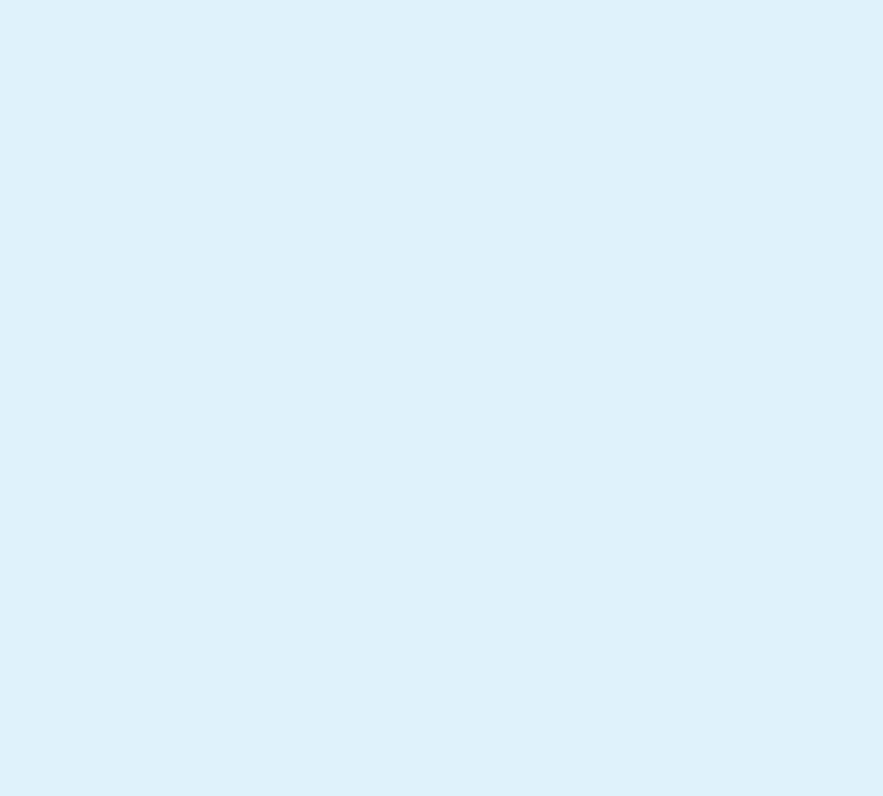
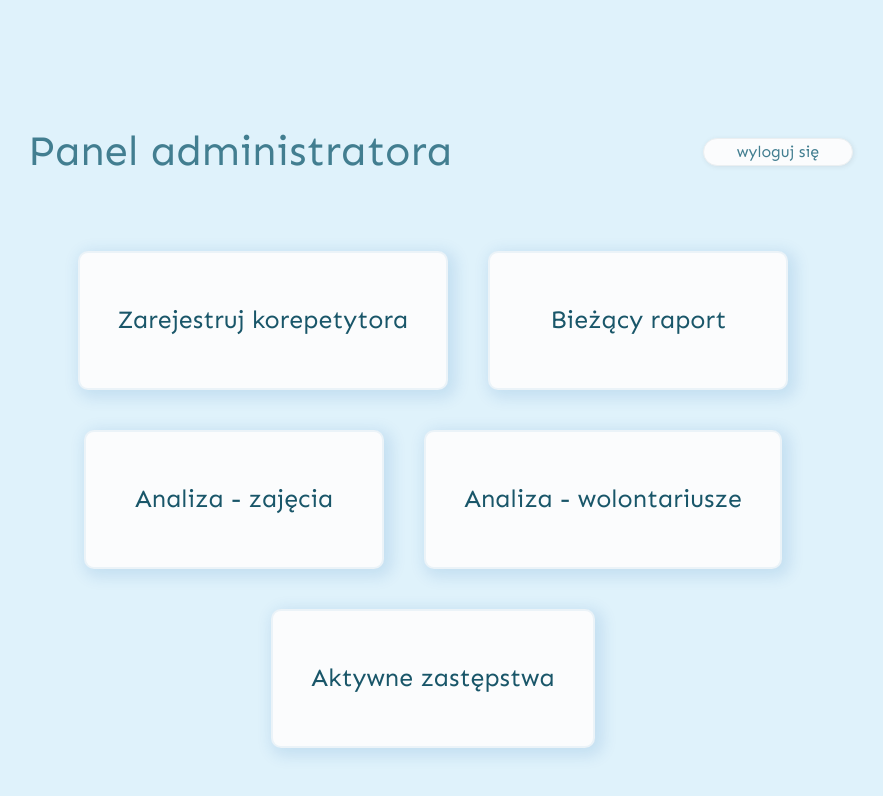
Before and after one commit to Web-Korki/Web-Korki, a React (Create React App) app in the folder app/: page /AdminMenu in a window 1280 px wide. Shown: the top 796 px of the page, without its empty margins (207-1090 px from the left). Built offline with nearby package versions, Linux system fonts and the light colour scheme.

Commit message:
#2_mockUps_Admin_menu_added_and_styles_update

```diff
--- a/app/src/App.css
+++ b/app/src/App.css
@@ -1,63 +1,70 @@
 @import url('https://fonts.googleapis.com/css2?family=Sen:wght@400;700;800&display=swap');
 
-html{
+html {
   scroll-behavior: smooth;
 }
 
-body{
-    background-color: #DFF2FB;
+body {
+  background-color: #dff2fb;
   font-family: 'Sen', sans-serif;
 }
 
-h1{
+h1 {
   font-size: clamp(30px, 5vw, 42px);
 }
 
 /* UserMenu Start */
-.userMenu{
+.userMenu {
   height: 100vh;
 }
 
-.wrapper{
-    max-width: 650px;
+.wrapper {
+  max-width: 840px;
   height: 500px;
   flex-wrap: wrap;
-    color: #427E90;
+  color: #427e90;
 }
 
-.menu-text{
+.menu-text {
   font-weight: 400;
   font-size: 42px;
   margin-left: 15px;
 }
 /* UserMenu End */
 
+/* AdminMenu Start */
+.adminMenu {
+  height: 100vh;
+  margin: 15vh 0 0 0;
+}
+/* UserMenu End */
+
 /* InactiveReplacement Start */
-.inactiveReplacementWrapper{
+.inactiveReplacementWrapper {
   height: 100vh;
 }
 
-.inactiveReplacementInnerWrapper{
+.inactiveReplacementInnerWrapper {
   width: 650px;
   height: 500px;
 }
 
-.sorryMessage{
-    color: #427E90;
+.sorryMessage {
+  color: #427e90;
 }
 /* InactiveReplacement End */
 
 /* LectureAnalysis Start */
-.lectureAnalysisWrapper{
+.lectureAnalysisWrapper {
   height: 100vh;
 }
 
-.lectureAnalysisInnerWrapper{
+.lectureAnalysisInnerWrapper {
   width: 800px;
   height: 650px;
 }
 
-.lectureAnalysisTitle{
-    color: #427E90;
+.lectureAnalysisTitle {
+  color: #427e90;
 }
 /* LectureAnalysis End */
--- a/app/src/App.js
+++ b/app/src/App.js
@@ -1,25 +1,25 @@
-import React from "react";
-import { MainContainer } from "./core/MainContainer";
-import { UserMenu } from "./core/userMenu/containers/UserMenu";
+import React from 'react';
+import { MainContainer } from './core/MainContainer';
+import { UserMenu } from './core/userMenu/containers/UserMenu';
+import { AdminMenu } from './core/adminMenu/containers/AdminMenu';
 import { LoginForm } from './core/loginForm/containers/LoginForm';
 import { InactiveReplacement } from './core/inactiveReplacement/containers/InactiveReplacement';
 import '../node_modules/bootstrap/dist/css/bootstrap.css';
 import './App.css';
-import { Route, Switch } from "react-router";
-import { LectureAnalysis } from "./core/lectureAnalysis/containers/LectureAnalysis";
+import { Route, Switch } from 'react-router';
+import { LectureAnalysis } from './core/lectureAnalysis/containers/LectureAnalysis';
 
 function App() {
   return (
     <>
       <MainContainer>
-
         <Switch>
           <Route exact path="/UserMenu" component={UserMenu} />
-          <Route path='/login_form' component={LoginForm} />
-          <Route path='/inactive_replacement' component={InactiveReplacement} />
-          <Route path='/lecture_analysis' component={LectureAnalysis} />
+          <Route path="/AdminMenu" component={AdminMenu} />
+          <Route path="/login_form" component={LoginForm} />
+          <Route path="/inactive_replacement" component={InactiveReplacement} />
+          <Route path="/lecture_analysis" component={LectureAnalysis} />
         </Switch>
-
       </MainContainer>
     </>
   );
--- /dev/null
+++ b/app/src/core/adminMenu/containers/AdminMenu.jsx
@@ -0,0 +1,48 @@
+import { StyledBox, StyledLogout } from '../../userMenu/styledComponents/index';
+import { Link, NavLink } from 'react-router-dom';
+
+export const AdminMenu = () => {
+  return (
+    <>
+      <div className="adminMenu d-flex justify-content-center">
+        <div className="wrapper">
+          <div className="row d-flex justify-content-between mb-5">
+            <div className="col-md-auto menu-text">Panel administratora</div>
+            <div className="col-md d-flex align-items-center justify-content-end">
+              <NavLink to="/login_form">
+                <StyledLogout>wyloguj się</StyledLogout>
+              </NavLink>
+            </div>
+          </div>
+          <div className="row justify-content-center">
+            <div className="col-auto p-0 d-flex justify-content-end">
+              <NavLink className="nav-link p-0" to="/tutor_register">
+                <StyledBox>Zarejestruj korepetytora</StyledBox>
+              </NavLink>
+            </div>
+            <div className="col-auto p-0 d-flex justify-content-start">
+              <NavLink className="nav-link p-0" to="/current_report">
+                <StyledBox>Bieżący raport</StyledBox>
+              </NavLink>
+            </div>
+            <div className="col-auto p-0 d-flex justify-content-end">
+              <NavLink className="nav-link p-0" to="/classes_analysis">
+                <StyledBox>Analiza - zajęcia</StyledBox>
+              </NavLink>
+            </div>
+            <div className="col-auto p-0 d-flex justify-content-start">
+              <NavLink className="nav-link p-0" to="/volunteer_analysis">
+                <StyledBox>Analiza - wolontariusze</StyledBox>
+              </NavLink>
+            </div>
+            <div className="col-auto p-0 d-flex justify-content-center">
+              <NavLink className="nav-link p-0" to="/active_replacements">
+                <StyledBox>Aktywne zastępstwa</StyledBox>
+              </NavLink>
+            </div>
+          </div>
+        </div>
+      </div>
+    </>
+  );
+};
--- a/app/src/core/userMenu/styledComponents/StyledLogout.js
+++ b/app/src/core/userMenu/styledComponents/StyledLogout.js
@@ -1,16 +1,18 @@
-import styled from 'styled-components'
+import styled from 'styled-components';
 
 const StyledLogout = styled.button`
-    min-width: 150px;
-    border: none;
-    border-radius: 30px;
-    box-shadow: 1px 1px 2px 2px #EBEFF1;
-    background-color: #FBFCFD;
-    color: #427E90;
+  min-width: 150px;
+  background: #fbfcfd;
+  border: 1px solid #ebeff1;
+  box-sizing: border-box;
+  box-shadow: 1px 1px 5px rgba(55, 55, 55, 0.09);
+  border-radius: 28px;
+  color: #427e90;
 
-    &:hover{
-        background-color: #EBEFF1;
-    }
-`
+  &:hover {
+    background: #ebeff1;
+    border: 1px solid #427e91;
+  }
+`;
 
-export default StyledLogout
+export default StyledLogout;
--- a/app/src/core/userMenu/styledComponents/styledBox.js
+++ b/app/src/core/userMenu/styledComponents/styledBox.js
@@ -1,18 +1,21 @@
 import styled from 'styled-components';
 
 const StyledBox = styled.button`
+  padding: 42px 38px;
+  box-sizing: border-box;
   min-width: 300px;
   min-height: 120px;
   font-size: 25px;
-    margin: 10px;
-    background: #FBFCFD;
-    border: none;
+  line-height: 51px;
+  margin: 20px 20px;
+  background: #fbfcfd;
+  border: 2px solid #ebf3f8;
+  box-shadow: 4px 4px 15px 4px rgba(7, 93, 172, 0.12);
   border-radius: 10px;
-    box-shadow: 2px 2px 5px 2px #CCE4F4;
   color: #195669;
 
-    &:hover{
-        background: #EBEFF1;
+  &:hover {
+    background: #ebeff1;
   }
-`
-export default StyledBox
+`;
+export default StyledBox;
--- a/app/src/index.js
+++ b/app/src/index.js
@@ -1,6 +1,7 @@
 import React from 'react';
 import ReactDOM from 'react-dom';
 import './index.css';
+import './reset.css';
 import App from './App';
 import { BrowserRouter as Router } from 'react-router-dom';
 import { createStore } from 'redux';
@@ -10,11 +11,11 @@ import rootReducer from './redux/reducers/index';
 const store = createStore(
   rootReducer,
   window.__REDUX_DEVTOOLS_EXTENSION__ && window.__REDUX_DEVTOOLS_EXTENSION__()
-  );
+);
 
 ReactDOM.render(
   <React.StrictMode>
-    <Provider store = { store }>
+    <Provider store={store}>
       <Router>
         <App />
       </Router>
```
Also changed, not shown: app/src/reset.css (+100 -19 lines). Lines whose indentation alone changed are shown as unchanged.
